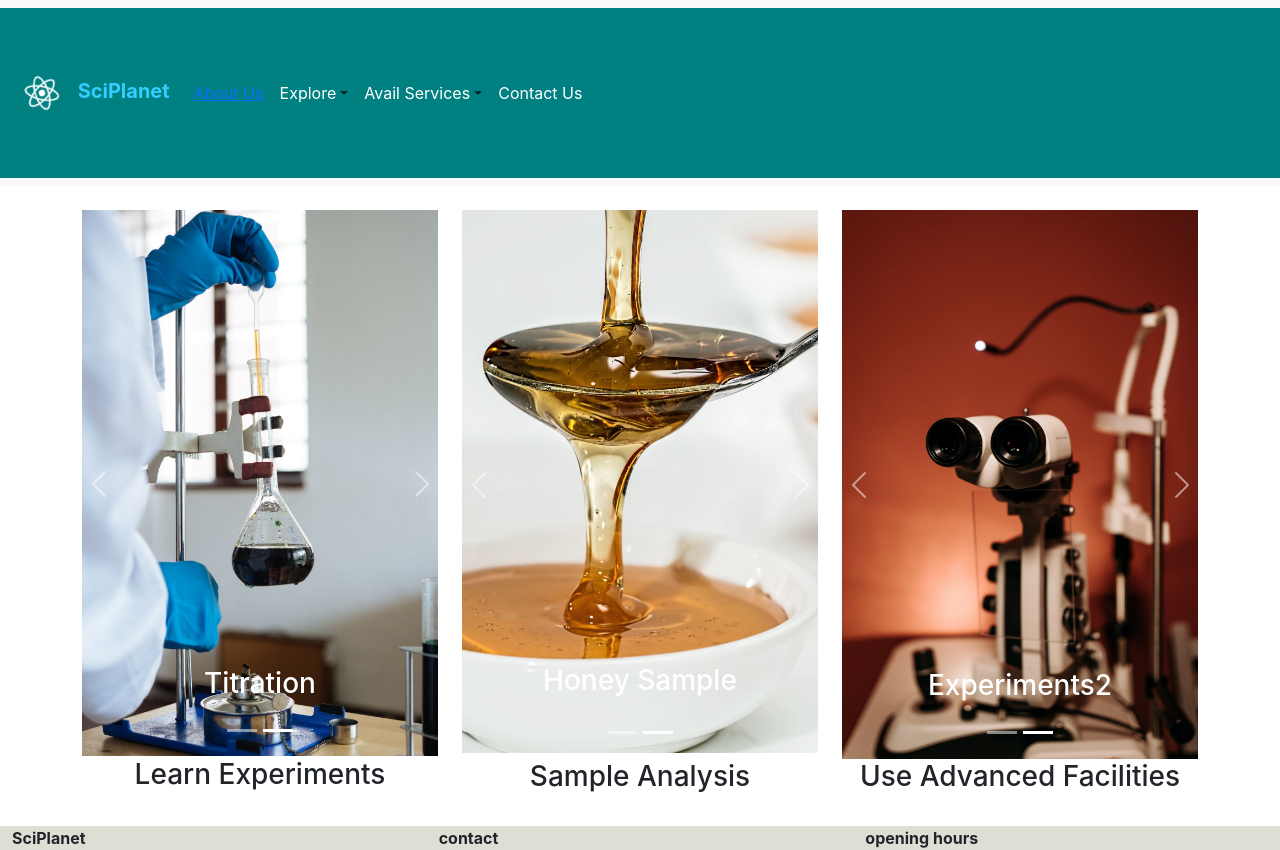
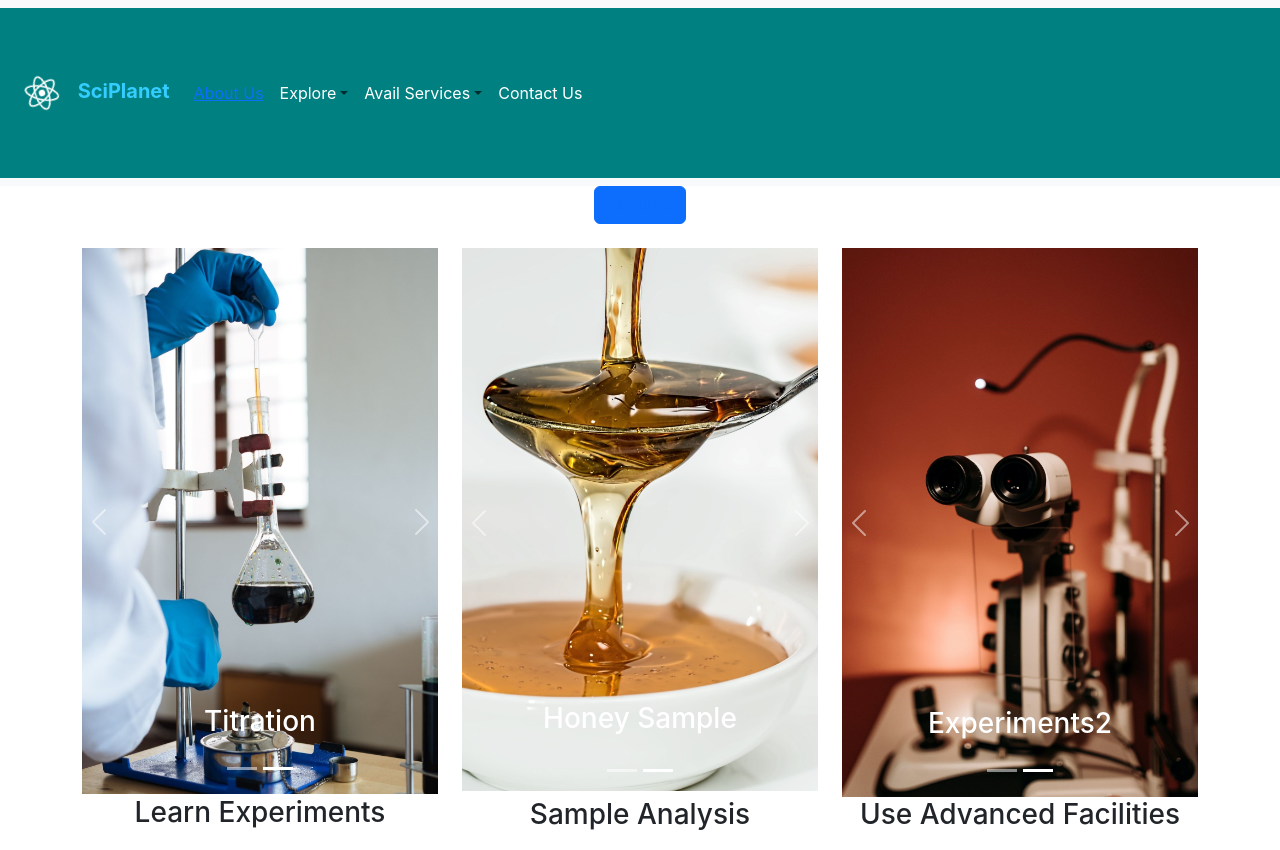
Before and after one commit to Saad-Rahman-Warsi/sciplanet, a React (Create React App) app: page /#/ in a window 1280 px wide. Shown: the top 850 px of the page. Built offline with nearby package versions, Linux system fonts and the light colour scheme.

Commit message:
Update PageHeader.js

```diff
--- a/src/PageHeader.js
+++ b/src/PageHeader.js
@@ -2,6 +2,7 @@ import Container from 'react-bootstrap/Container';
 import Nav from 'react-bootstrap/Nav';
 import Navbar from 'react-bootstrap/Navbar';
 import NavDropdown from 'react-bootstrap/NavDropdown';
+import Button from 'react-bootstrap/Button';
 import { Outlet, Link } from "react-router-dom";
 
 import './App.css';
@@ -9,6 +10,7 @@ import logo from './logo.svg';
 
 function PageHeader() {
   return (
+    <div>
     <Navbar expand="lg" className="bg-body-tertiary">
       <Container fluid style={{
           backgroundColor: 'Teal', color:'White'
@@ -41,6 +43,8 @@ function PageHeader() {
         </Navbar.Collapse>
       </Container>
     </Navbar>
+    <Button variant="primary"><Link to="/AboutUs">AboutUs</Link></Button>{' '}
+    </div>
   );
 }
 
```
